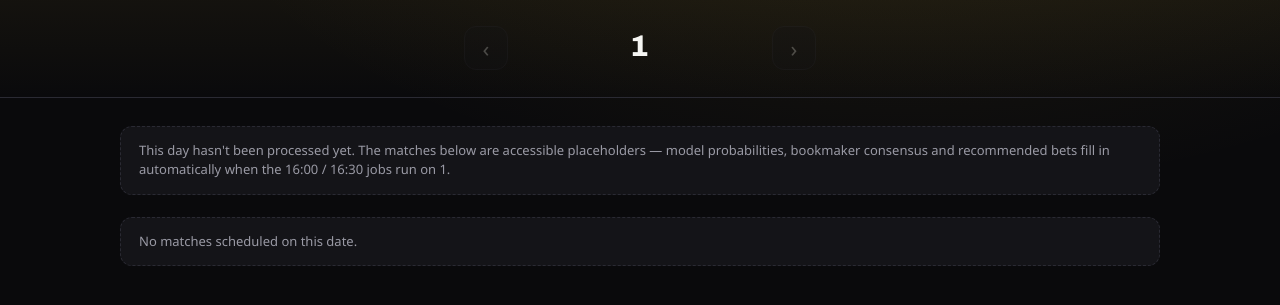
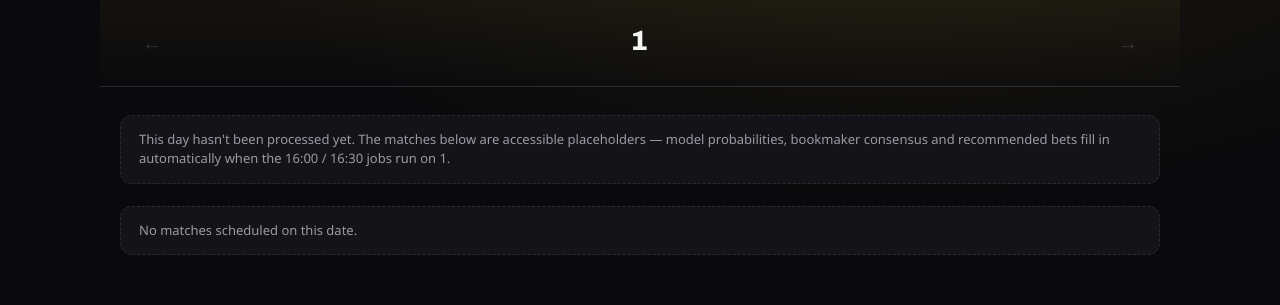
Before and after one commit to eran-motsa/fwc-26, a FastAPI app: page /day/1 in a window 1280 px wide. Shown: the part 84-389 px from the top of the page. Run offline with FastAPI, Linux system fonts and the light colour scheme; data that the repository does not hold is empty.

Commit message:
Replace daynav arrows with contextual prev/next date buttons
Show adjacent date labels ("← 13 Jun" / "15 Jun →") instead of bare
arrow boxes — more informative and cleaner visually.

Co-Authored-By: Claude Sonnet 4.6 <noreply@anthropic.com>

```diff
--- a/ui/app.py
+++ b/ui/app.py
@@ -48,8 +48,20 @@ def _weekday(iso: str) -> str:
     return ""
 
 
+_MONTHS = ["Jan","Feb","Mar","Apr","May","Jun","Jul","Aug","Sep","Oct","Nov","Dec"]
+
+
+def _fmt_short(iso: str) -> str:
+    """yyyy-mm-dd → '10 Jun' for compact nav labels."""
+    if iso and len(iso) >= 10:
+        _, m, d = iso[:10].split("-")
+        return f"{int(d)} {_MONTHS[int(m)-1]}"
+    return ""
+
+
 templates.env.filters["fmtdate"] = _fmt_date
 templates.env.filters["weekday"] = _weekday
+templates.env.filters["fmtshort"] = _fmt_short
 
 
 def _today() -> str:
--- a/ui/static/style.css
+++ b/ui/static/style.css
@@ -57,32 +57,36 @@ a:hover { text-decoration: underline; }
 
 /* ── Day navigation ────────────────────────────────────────────── */
 .daynav {
-  display: flex; align-items: center; justify-content: center; gap: 32px;
-  padding: 24px 20px; border-bottom: 1px solid var(--line);
+  display: flex; align-items: center; justify-content: space-between;
+  padding: 20px 28px; border-bottom: 1px solid var(--line);
   background: linear-gradient(180deg, rgba(212,175,55,0.05), transparent);
+  max-width: 1080px; margin: 0 auto; width: 100%;
 }
 .daynav-date {
-  text-align: center; min-width: 200px;
+  text-align: center;
 }
 .daynav-date .date-main {
-  font-family: var(--font-display); font-size: 30px; font-weight: 800;
+  font-family: var(--font-display); font-size: 28px; font-weight: 800;
   letter-spacing: 2px; color: var(--white);
 }
 .daynav-date .date-day {
   font-size: 11px; color: var(--muted); text-transform: uppercase;
   letter-spacing: 2.5px; margin-top: 4px;
 }
-.daynav .arrow {
-  width: 44px; height: 44px; display: grid; place-items: center;
-  border: 1px solid var(--line); border-radius: 12px;
-  background: var(--panel); color: var(--white);
-  font-size: 22px; transition: border-color 0.15s, color 0.15s, background 0.15s;
+.daynav-btn {
+  display: flex; align-items: center; gap: 8px;
+  color: var(--muted); padding: 8px 14px; border-radius: 10px;
+  min-width: 110px; transition: color 0.15s, background 0.15s;
 }
-.daynav .arrow:hover {
-  border-color: var(--gold); color: var(--gold);
-  background: rgba(212,175,55,0.08); text-decoration: none;
+.daynav-btn.prev { justify-content: flex-start; }
+.daynav-btn.next { justify-content: flex-end; }
+.daynav-btn:hover { color: var(--gold); background: rgba(212,175,55,0.07); text-decoration: none; }
+.daynav-btn.disabled { opacity: .25; pointer-events: none; }
+.daynav-btn .daynav-arrow { font-size: 20px; line-height: 1; }
+.daynav-btn .daynav-label {
+  font-family: var(--font-display); font-size: 13px; font-weight: 600;
+  letter-spacing: 0.5px; white-space: nowrap;
 }
-.daynav .arrow.disabled { opacity: .25; pointer-events: none; }
 
 .wrap { max-width: 1080px; margin: 0 auto; padding: 28px 20px 80px; }
 
--- a/ui/templates/day.html
+++ b/ui/templates/day.html
@@ -19,12 +19,18 @@
 
 {% block content %}
 <div class="daynav">
-  <a class="arrow {{ 'disabled' if not prev_d }}" href="{{ '/day/' ~ prev_d if prev_d else '#' }}">‹</a>
+  <a class="daynav-btn prev {{ 'disabled' if not prev_d }}" href="{{ '/day/' ~ prev_d if prev_d else '#' }}">
+    <span class="daynav-arrow">←</span>
+    <span class="daynav-label">{{ prev_d | fmtshort if prev_d else '' }}</span>
+  </a>
   <div class="daynav-date">
     <div class="date-main">{{ date_local | fmtdate }}</div>
     <div class="date-day">{{ date_local | weekday }}</div>
   </div>
-  <a class="arrow {{ 'disabled' if not next_d }}" href="{{ '/day/' ~ next_d if next_d else '#' }}">›</a>
+  <a class="daynav-btn next {{ 'disabled' if not next_d }}" href="{{ '/day/' ~ next_d if next_d else '#' }}">
+    <span class="daynav-label">{{ next_d | fmtshort if next_d else '' }}</span>
+    <span class="daynav-arrow">→</span>
+  </a>
 </div>
 
 <div class="wrap">
```
